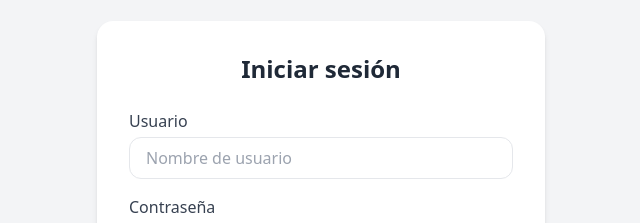
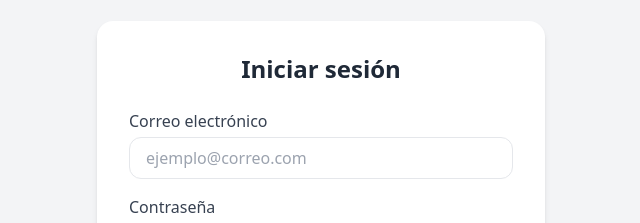
Before and after one commit to wolsybl/DobleDB, a React (Create React App) app in the folder frontend/: page / in a window 1280 px wide. Shown: the part 181-404 px from the top of the page, without its empty margins (319-959 px from the left). Built offline with nearby package versions, Linux system fonts and the light colour scheme.

Commit message:
cambio de criterio de login de username a email

```diff
--- a/frontend/src/pages/Login.jsx
+++ b/frontend/src/pages/Login.jsx
@@ -2,7 +2,7 @@
 import axios from "axios";
 
 export default function Login({ onGoToRegister }) {
-  const [username, setUsername] = useState("");
+  const [email, setEmail] = useState("");
   const [password, setPassword] = useState("");
   const [error, setError] = useState("");
 
@@ -12,7 +12,7 @@
 
     try {
       const res = await axios.post("http://localhost:5000/api/auth/login", {
-        username,
+        email,
         password,
       });
 
@@ -37,13 +37,14 @@
         )}
 
         <div className="mb-4">
-          <label className="block text-gray-700 mb-1">Usuario</label>
+          <label className="block text-gray-700 mb-1">Correo electrónico</label>
           <input
-            type="text"
+            type="email"
             className="w-full px-4 py-2 border rounded-xl focus:outline-none focus:ring-2 focus:ring-blue-400"
-            value={username}
-            onChange={(e) => setUsername(e.target.value)}
-            placeholder="Nombre de usuario"
+            value={email}
+            onChange={(e) => setEmail(e.target.value)}
+            placeholder="ejemplo@correo.com"
+            required
           />
         </div>
 
@@ -55,6 +56,7 @@
             value={password}
             onChange={(e) => setPassword(e.target.value)}
             placeholder="••••••••"
+            required
           />
         </div>
 
--- a/frontend/src/pages/register.jsx
+++ b/frontend/src/pages/register.jsx
@@ -4,7 +4,7 @@
 //pagina similar a login pero para registro de usuario
 
 export default function Register({ onGoToLogin }) {
-  const [username, setUsername] = useState("");
+  const [email, setEmail] = useState("");
   const [password, setPassword] = useState("");
   const [confirmPassword, setConfirmPassword] = useState("");
   const [error, setError] = useState("");
@@ -22,11 +22,11 @@
 
     try {
       await axios.post("http://localhost:5000/api/auth/register", {
-        username,
+        email,
         password,
       });
       setSuccess("Registro exitoso. Ahora puedes iniciar sesión.");
-      setUsername("");
+      setEmail("");
       setPassword("");
       setConfirmPassword("");
     } catch (err) {
@@ -52,13 +52,13 @@
         )}
 
         <div className="mb-4">
-          <label className="block text-gray-700 mb-1">Usuario</label>
+          <label className="block text-gray-700 mb-1">Correo electrónico</label>
           <input
-            type="text"
+            type="email"
             className="w-full px-4 py-2 border rounded-xl focus:outline-none focus:ring-2 focus:ring-blue-400"
-            value={username}
-            onChange={(e) => setUsername(e.target.value)}
-            placeholder="Nombre de usuario"
+            value={email}
+            onChange={(e) => setEmail(e.target.value)}
+            placeholder="ejemplo@correo.com"
             required
           />
         </div>
```
